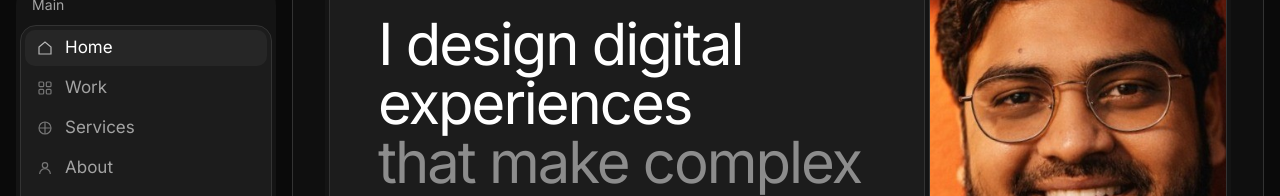
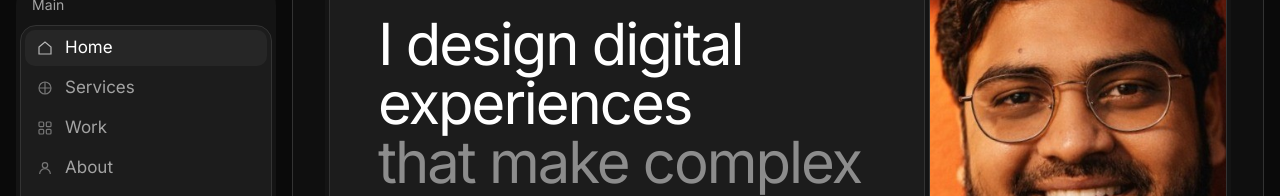
Before and after one commit to Sheikhmdmaruf/Development, a React (Vite) app in the folder Portfolio Website/: page / in a window 1280 px wide. Shown: the part 151-347 px from the top of the page. Built offline with nearby package versions, Linux system fonts and the light colour scheme; no server answers.

Commit message:
Move Services menu item above Work
Co-Authored-By: Claude Opus 5.5 <noreply@anthropic.com>

```diff
--- a/Portfolio Website/src/components/Sidebar.tsx
+++ b/Portfolio Website/src/components/Sidebar.tsx
@@ -19,8 +19,8 @@ function activeKey(path: string): string {
 
 const MAIN: { key: string; to: string; label: string; icon: ReactNode }[] = [
   { key: 'home', to: '/', label: 'Home', icon: <Home /> },
+  { key: 'services', to: '/services', label: 'Services', icon: <Services /> },
   { key: 'work', to: '/work', label: 'Work', icon: <Grid /> },
-  { key: 'services', to: '/services', label: 'Services', icon: <Services /> },
   { key: 'about', to: '/about', label: 'About', icon: <User /> },
   { key: 'blog', to: '/blog', label: 'Blog', icon: <Pen /> },
 ];
```
